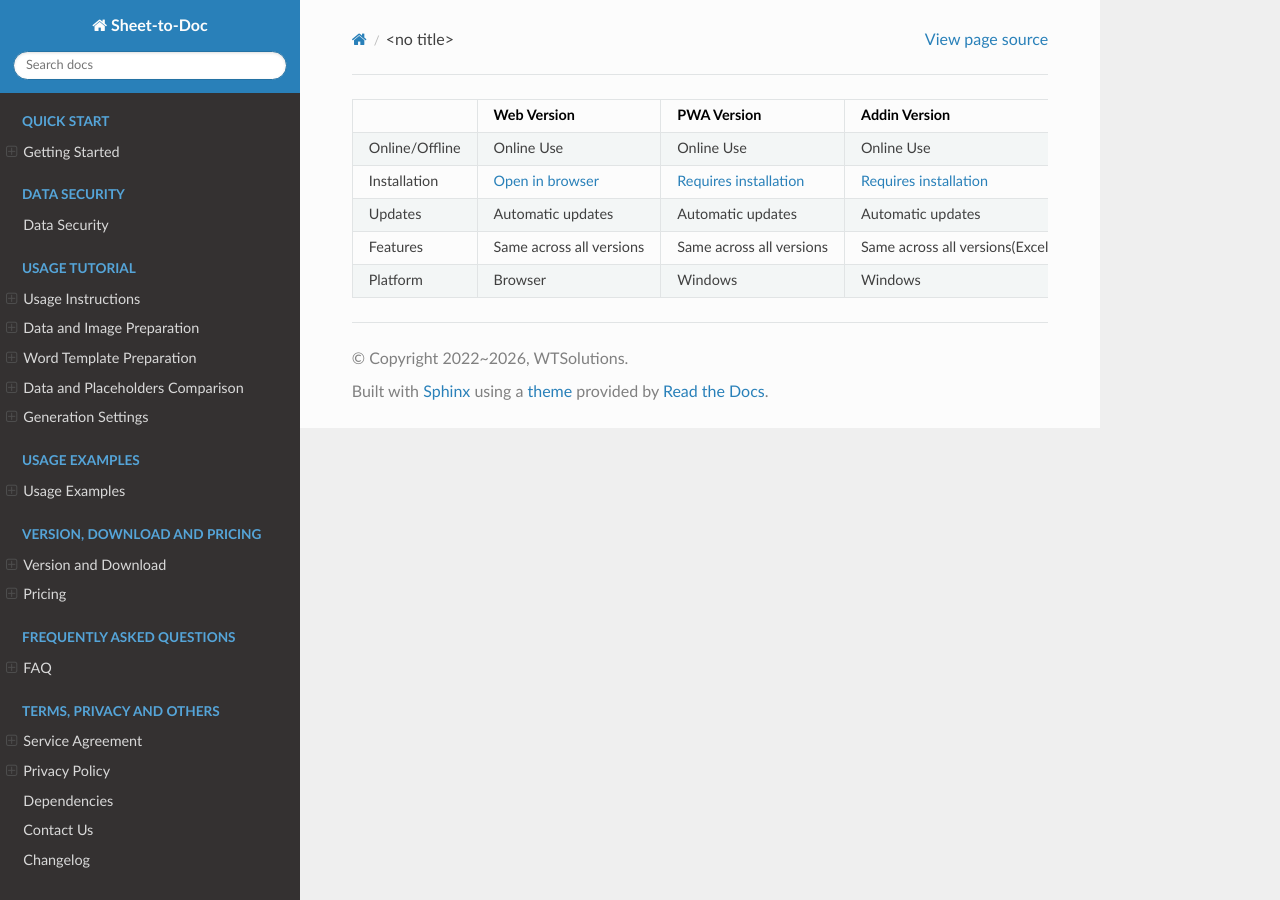
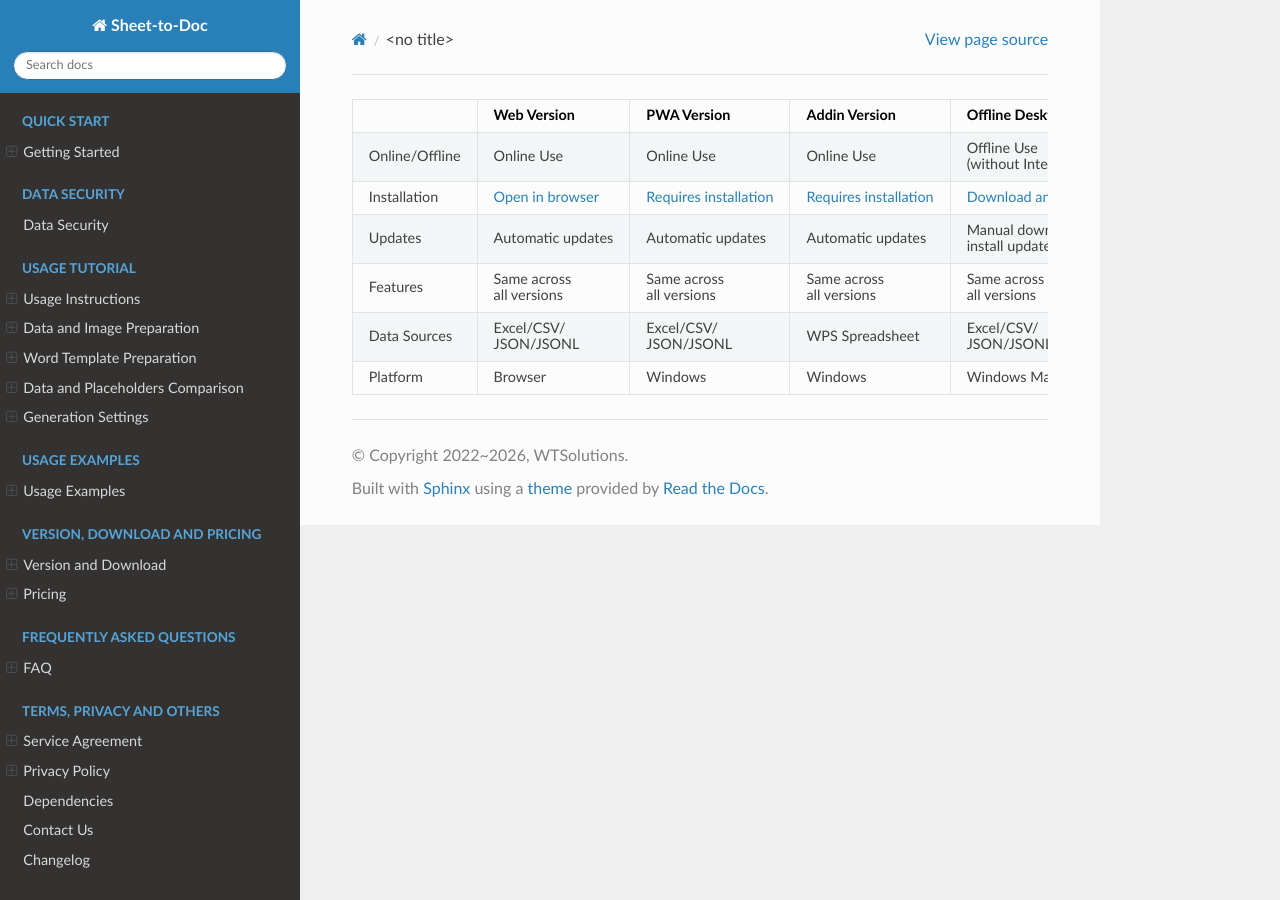
Before and after one commit to he-yang/sheet-to-doc, a Sphinx documentation site: the page built from source/_snippet/version.md, in a window 1280 px wide. Built offline with Sphinx 7.4.7 and the Read the Docs theme 3.1.0, drawn with Linux system fonts in a browser that asks for light colours.

Commit message:
update version.snippet

```diff
--- a/source/_snippet/version.md
+++ b/source/_snippet/version.md
@@ -1,7 +1,8 @@
 |  | Web Version | PWA Version | Addin Version | Offline Desktop Version |
 | :--------: | :--------: | :--------: | :--------: | :--------: |
-| Online/Offline| Online Use | Online Use | Online Use | Offline Use (without Internet)|
+| Online/Offline| Online Use | Online Use | Online Use | Offline Use<br>(without Internet)|
 | Installation | [Open in browser](https://s.wtsolutions.cn/sheet-to-doc.html) | [Requires installation](https://sheet-to-doc.wtsolutions.cn/en/latest/download.html) | [Requires installation](https://sheet-to-doc.wtsolutions.cn/en/latest/download.html) | [Download and Install](https://sheet-to-doc.wtsolutions.cn/en/latest/download.html) |
-| Updates | Automatic updates | Automatic updates | Automatic updates | Manual download and install updates |
-| Features | Same across all versions  | Same across all versions | Same across all versions(Excel/WPS as datasource) | Same across all versions |
+| Updates | Automatic updates | Automatic updates | Automatic updates | Manual download and<br>install updates |
+| Features | Same across <br>all versions  | Same across <br>all versions | Same across <br>all versions<br> | Same across <br>all versions |
+| Data Sources | Excel/CSV/<br>JSON/JSONL | Excel/CSV/<br>JSON/JSONL | WPS Spreadsheet | Excel/CSV/<br>JSON/JSONL |
 | Platform | Browser | Windows | Windows | Windows Mac Linux |
```
